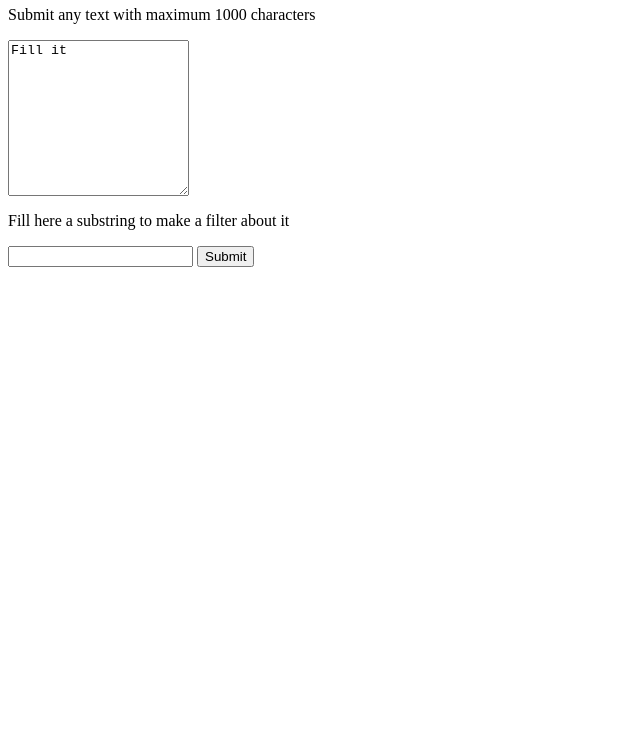
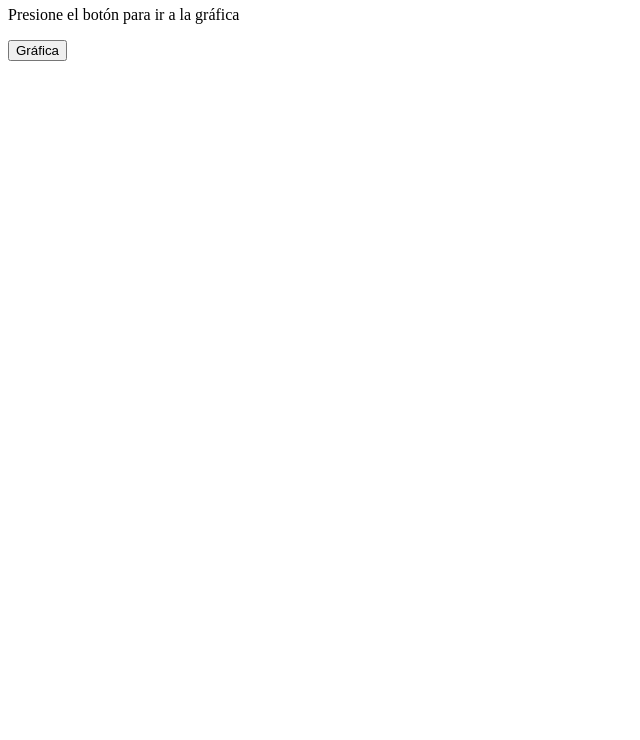
Before and after one commit to alvarogal/inprosus-scada, a website: page indexPage.html in a window 1280 px wide. Shown: the part 60-800 px from the top of the page, without its empty margins (0-640 px from the left). Drawn offline with Linux system fonts and the light colour scheme.

Commit message:
arreglo pagina de inicio

```diff
--- /dev/null
+++ b/assets/datos.csv
@@ -0,0 +1,2 @@
+
+110;1599323439690
--- a/indexPage.html
+++ b/indexPage.html
@@ -1,12 +1,12 @@
 <html>
+<head>
+	<meta charset="utf-8">
+</head>
 <body>
-<form method="POST" action="/thank" name="form1">
-	<h1>Text Filter</h1>
-	<p>Submit any text with maximum 1000 characters</p>
-	<textarea name="bigText" maxlength="1000" rows="10" columns="30">Fill it</textarea>
-	<p>Fill here a substring to make a filter about it</p>
-	<input type="text" name="filterText" maxlength="10">
-	<input type="submit">
+<form method="GET" action="/grafica" name="form1">
+	<h1>Bienvenido</h1>
+	<p>Presione el botón para ir a la gráfica</p>
+	<button type="submit">Gráfica</button>
 </form>
 </body>
 </html>
```
Also changed, not shown: 1 other file.
